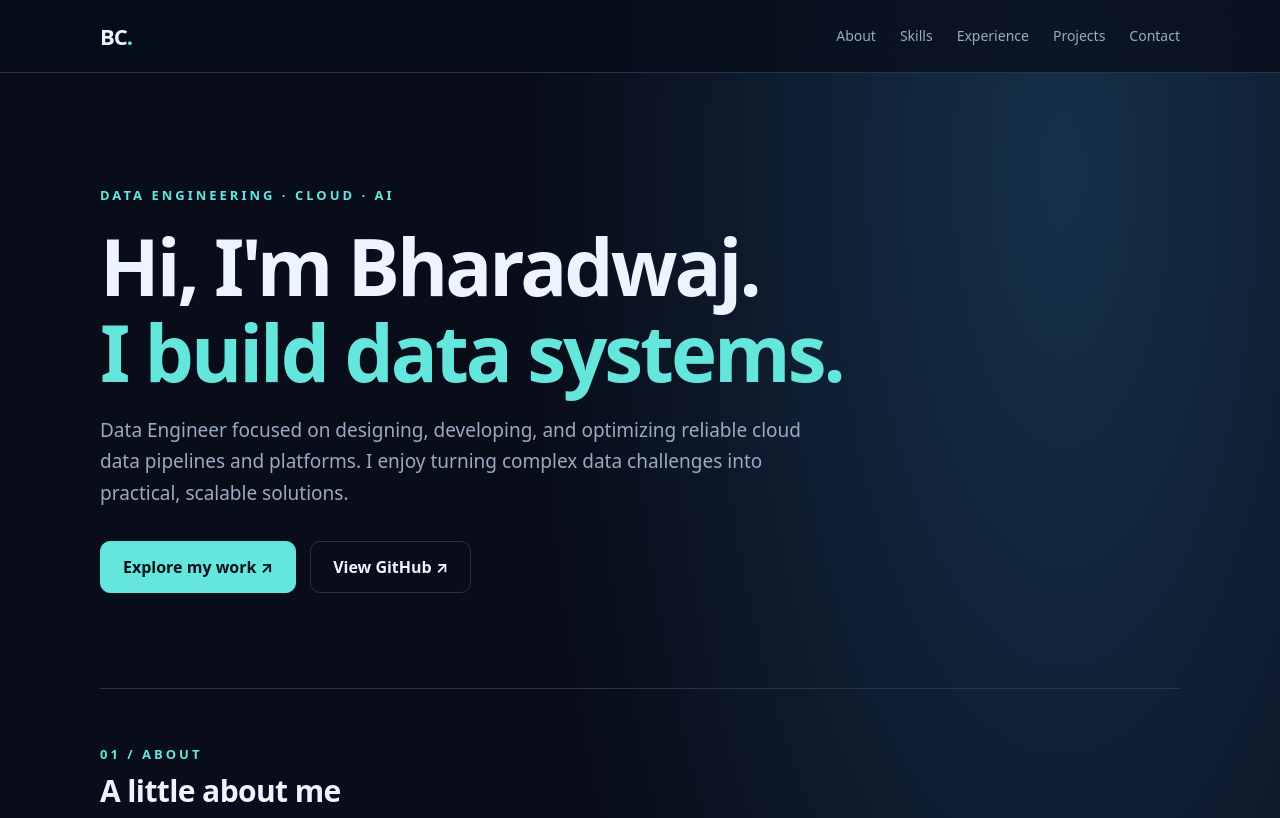
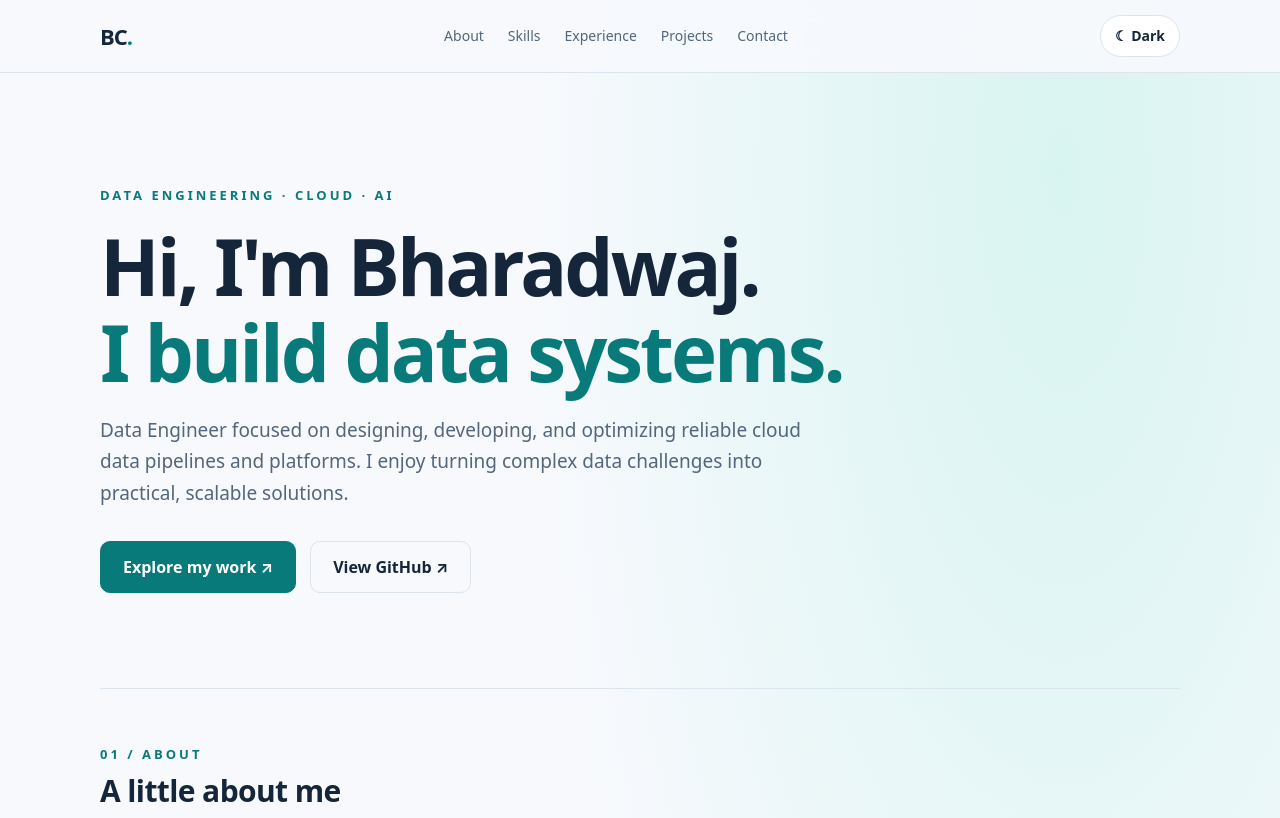
Before and after one commit to bharadwajchinthala/bharadwajchinthala.github.io, a plain HTML site: page index.html in a window 1280 px wide. Shown: the top 818 px of the page. Drawn offline with Linux system fonts and the light colour scheme.

Commit message:
Add accessible light and dark theme switcher with saved preference

```diff
--- a/index.html
+++ b/index.html
@@ -3,20 +3,24 @@
 <head>
   <meta charset="UTF-8" />
   <meta name="viewport" content="width=device-width, initial-scale=1.0" />
+  <script>try{const saved=localStorage.getItem("portfolio-theme");document.documentElement.dataset.theme=(saved==="light"||saved==="dark")?saved:(window.matchMedia("(prefers-color-scheme: light)").matches?"light":"dark");}catch(e){document.documentElement.dataset.theme=window.matchMedia("(prefers-color-scheme: light)").matches?"light":"dark";}</script>
   <meta name="description" content="Bharadwaj Chinthala — Data Engineer specializing in cloud data platforms, scalable pipelines and analytics engineering." />
   <title>Bharadwaj Chinthala | Data Engineer</title>
   <style>
-    :root{color-scheme:dark;--bg:#080d19;--panel:#101a2b;--text:#edf3ff;--muted:#9baac3;--accent:#64e6dc;--line:#263348}
-    *{box-sizing:border-box}html{scroll-behavior:smooth}body{margin:0;background:radial-gradient(ellipse at 83% 6%,#16304a 0,transparent 35%),var(--bg);color:var(--text);font:16px/1.65 system-ui,-apple-system,BlinkMacSystemFont,"Segoe UI",sans-serif}
+    :root{color-scheme:dark;--bg:#080d19;--panel:#101a2b;--text:#edf3ff;--muted:#9baac3;--accent:#64e6dc;--line:#263348;--glow:#16304a;--nav-bg:#080d19e8;--card-a:#121e31;--card-b:#0c1525;--tag-bg:#10283a;--tag-border:#284054;--tag-text:#c5e3eb;--primary-text:#04121c}
+    :root[data-theme="light"]{color-scheme:light;--bg:#f7f9fd;--panel:#ffffff;--text:#15253a;--muted:#53667b;--accent:#087a79;--line:#dce4ee;--glow:#d8f4f1;--nav-bg:#f7f9fdeb;--card-a:#ffffff;--card-b:#f0f5fa;--tag-bg:#e8f5f3;--tag-border:#b6ded9;--tag-text:#165f62;--primary-text:#ffffff}
+    *{box-sizing:border-box}html{scroll-behavior:smooth}body{margin:0;background:radial-gradient(ellipse at 83% 6%,var(--glow) 0,transparent 35%),var(--bg);color:var(--text);font:16px/1.65 system-ui,-apple-system,BlinkMacSystemFont,"Segoe UI",sans-serif}
     a{color:inherit;text-decoration:none}a:hover{color:var(--accent)}.wrap{width:min(1080px,calc(100% - 40px));margin:auto}
-    header{border-bottom:1px solid var(--line);background:#080d19b8;position:sticky;top:0;backdrop-filter:blur(14px);z-index:2}.nav{min-height:72px;display:flex;align-items:center;justify-content:space-between;gap:20px}.logo{font-weight:800;font-size:22px;letter-spacing:-1px}.logo span,.eyebrow{color:var(--accent)}nav{display:flex;gap:24px;flex-wrap:wrap}nav a{font-size:14px;color:var(--muted)}
-    .hero{padding:112px 0 95px;max-width:790px}.eyebrow{font-size:13px;text-transform:uppercase;letter-spacing:3px;font-weight:700}h1{font-size:clamp(44px,7vw,78px);line-height:1.1;letter-spacing:-3px;margin:18px 0}h1 span{color:var(--accent)}.lead{font-size:19px;color:var(--muted);max-width:710px}.actions{display:flex;flex-wrap:wrap;gap:14px;margin-top:32px}.btn{display:inline-block;border:1px solid var(--line);border-radius:10px;padding:12px 22px;font-weight:650}.btn.primary{background:var(--accent);color:#04121c;border-color:var(--accent)}.btn:hover{transform:translateY(-2px);transition:transform .2s}
-    section{padding:55px 0;border-top:1px solid var(--line)}h2{font-size:30px;letter-spacing:-.6px;margin:0 0 20px}p{color:var(--muted)}.grid{display:grid;grid-template-columns:repeat(auto-fit,minmax(240px,1fr));gap:18px}.card{background:linear-gradient(145deg,#121e31,#0c1525);border:1px solid var(--line);border-radius:16px;padding:25px}.card h3{margin:0 0 7px}.card p{margin:7px 0}.taglist{display:flex;gap:10px;flex-wrap:wrap}.tag{padding:8px 13px;border:1px solid #284054;background:#10283a;border-radius:100px;font-size:14px;color:#c5e3eb}.muted{color:var(--muted)}footer{padding:38px 0 55px;color:var(--muted);font-size:14px}
+    header{border-bottom:1px solid var(--line);background:var(--nav-bg);position:sticky;top:0;backdrop-filter:blur(14px);z-index:2}.nav{min-height:72px;display:flex;align-items:center;justify-content:space-between;gap:20px}.logo{font-weight:800;font-size:22px;letter-spacing:-1px}.logo span,.eyebrow{color:var(--accent)}nav{display:flex;gap:24px;flex-wrap:wrap}nav a{font-size:14px;color:var(--muted)}
+    .hero{padding:112px 0 95px;max-width:790px}.eyebrow{font-size:13px;text-transform:uppercase;letter-spacing:3px;font-weight:700}h1{font-size:clamp(44px,7vw,78px);line-height:1.1;letter-spacing:-3px;margin:18px 0}h1 span{color:var(--accent)}.lead{font-size:19px;color:var(--muted);max-width:710px}.actions{display:flex;flex-wrap:wrap;gap:14px;margin-top:32px}.btn{display:inline-block;border:1px solid var(--line);border-radius:10px;padding:12px 22px;font-weight:650}.btn.primary{background:var(--accent);color:var(--primary-text);border-color:var(--accent)}.btn:hover{transform:translateY(-2px);transition:transform .2s}
+    section{padding:55px 0;border-top:1px solid var(--line)}h2{font-size:30px;letter-spacing:-.6px;margin:0 0 20px}p{color:var(--muted)}.grid{display:grid;grid-template-columns:repeat(auto-fit,minmax(240px,1fr));gap:18px}.card{background:linear-gradient(145deg,var(--card-a),var(--card-b));border:1px solid var(--line);border-radius:16px;padding:25px}.card h3{margin:0 0 7px}.card p{margin:7px 0}.taglist{display:flex;gap:10px;flex-wrap:wrap}.tag{padding:8px 13px;border:1px solid var(--tag-border);background:var(--tag-bg);border-radius:100px;font-size:14px;color:var(--tag-text)}.muted{color:var(--muted)}footer{padding:38px 0 55px;color:var(--muted);font-size:14px}
+    .theme-toggle{border:1px solid var(--line);border-radius:999px;padding:8px 14px;background:var(--panel);color:var(--text);font:inherit;font-size:14px;font-weight:650;cursor:pointer;white-space:nowrap}.theme-toggle:hover{border-color:var(--accent)}.theme-toggle:focus-visible{outline:3px solid var(--accent);outline-offset:3px}.nav-actions{display:flex;align-items:center;gap:16px;flex-wrap:wrap}body,.card,.tag,.btn,header,.theme-toggle{transition:background-color .2s ease,color .2s ease,border-color .2s ease}
+    @media(prefers-reduced-motion:reduce){body,.card,.tag,.btn,header,.theme-toggle{transition:none}html{scroll-behavior:auto}}
     @media(max-width:600px){.nav{align-items:flex-start;flex-direction:column;padding:17px 0;gap:9px}nav{gap:15px}.hero{padding:72px 0}h1{letter-spacing:-1.7px}section{padding:40px 0}}
   </style>
 </head>
 <body>
-<header><div class="wrap nav"><a class="logo" href="#home">BC<span>.</span></a><nav aria-label="Main navigation"><a href="#about">About</a><a href="#skills">Skills</a><a href="#experience">Experience</a><a href="#projects">Projects</a><a href="#contact">Contact</a></nav></div></header>
+<header><div class="wrap nav"><a class="logo" href="#home">BC<span>.</span></a><nav aria-label="Main navigation"><a href="#about">About</a><a href="#skills">Skills</a><a href="#experience">Experience</a><a href="#projects">Projects</a><a href="#contact">Contact</a></nav><button id="theme-toggle" class="theme-toggle" type="button" aria-label="Switch to light mode" aria-pressed="false">☀ Light</button></div></header>
 <main class="wrap">
   <div class="hero" id="home">
     <div class="eyebrow">Data Engineering · Cloud · AI</div>
@@ -36,6 +40,12 @@
   <section id="contact"><div class="eyebrow">05 / Contact</div><h2>Let's connect</h2><p>Interested in discussing data engineering opportunities or technical projects?</p><div class="actions"><a class="btn primary" href="mailto:bharadwajreddy1805@gmail.com">Email me ↗</a><a class="btn" href="https://www.linkedin.com/in/bharadwajreddy-ai-dataengineer/" target="_blank" rel="noopener noreferrer">LinkedIn ↗</a><a class="btn" href="https://github.com/bharadwajchinthala" target="_blank" rel="noopener noreferrer">GitHub ↗</a></div><p class="muted">Email: <a href="mailto:bharadwajreddy1805@gmail.com">bharadwajreddy1805@gmail.com</a></p></section>
 </main>
 <footer class="wrap">© <span id="year">2026</span> Bharadwaj Chinthala · Built with HTML & CSS</footer>
-<script>document.getElementById('year').textContent=new Date().getFullYear();</script>
+<script>
+document.getElementById('year').textContent=new Date().getFullYear();
+const toggle=document.getElementById('theme-toggle');
+function updateToggle(){const dark=document.documentElement.dataset.theme==='dark';toggle.textContent=dark?'☀ Light':'☾ Dark';toggle.setAttribute('aria-label',dark?'Switch to light mode':'Switch to dark mode');toggle.setAttribute('aria-pressed',String(!dark));}
+toggle.addEventListener('click',()=>{const next=document.documentElement.dataset.theme==='dark'?'light':'dark';document.documentElement.dataset.theme=next;try{localStorage.setItem('portfolio-theme',next);}catch(e){}updateToggle();});
+updateToggle();
+</script>
 </body>
 </html>
```
